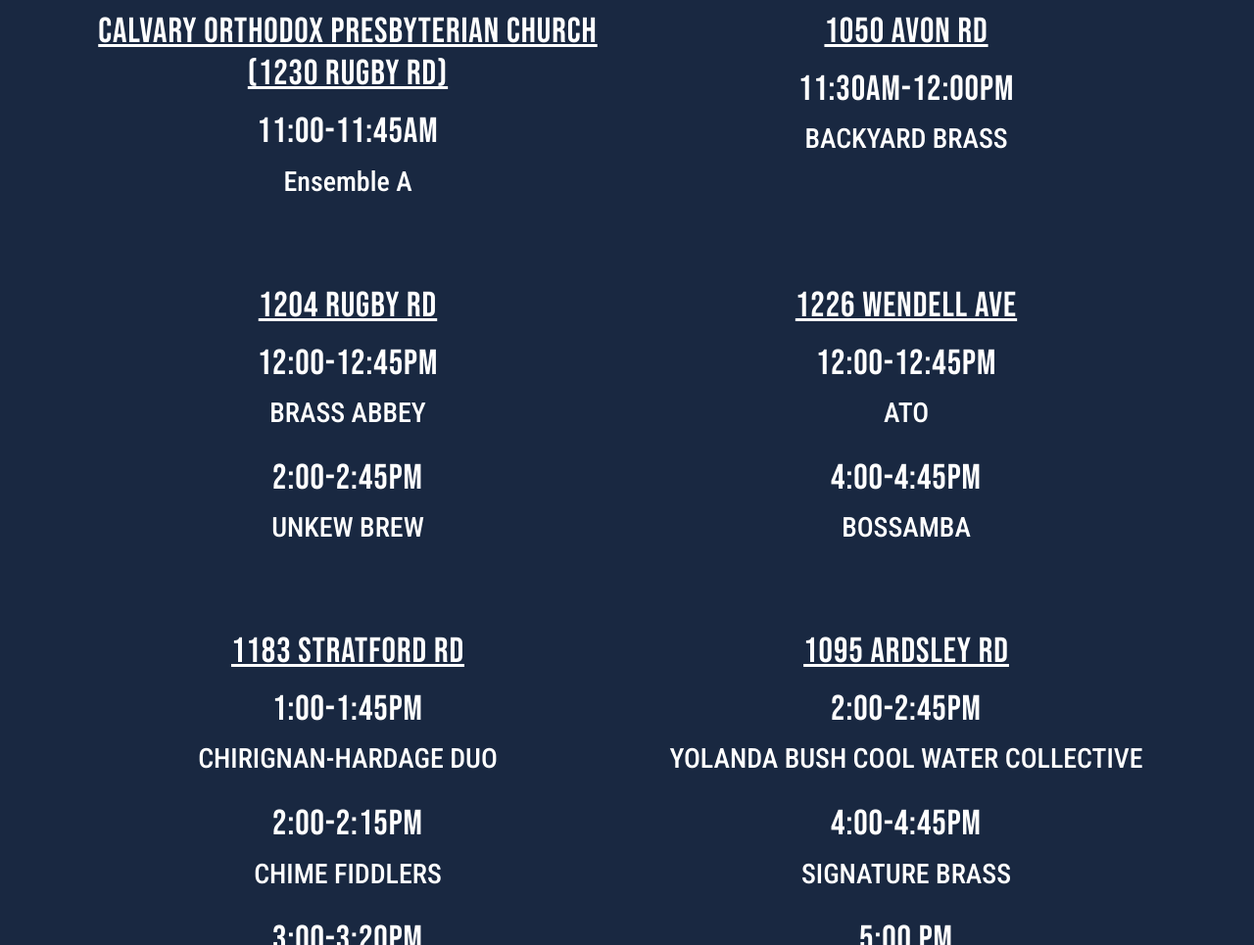
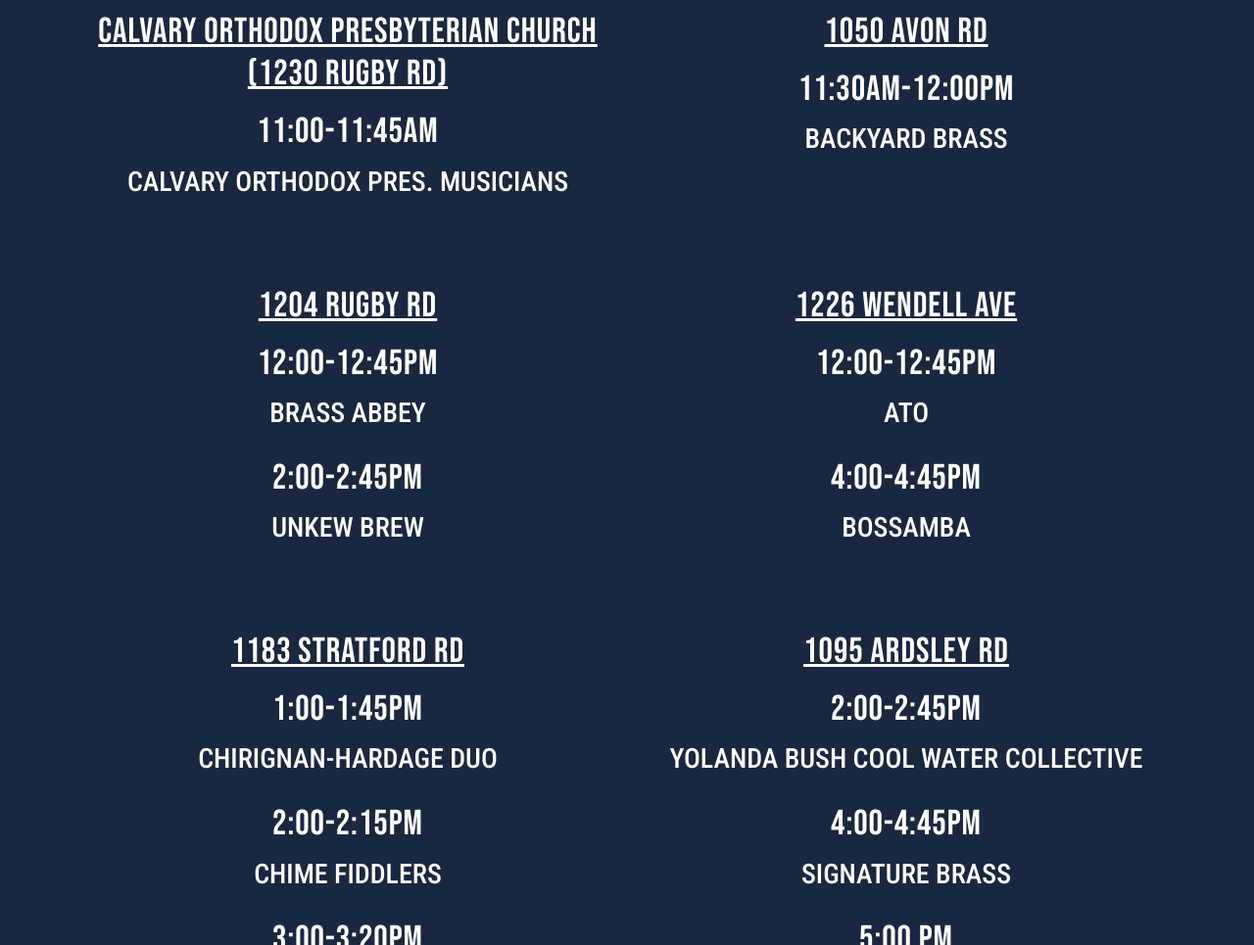
Before and after one commit to natef2000/SchenectadyPorchfest, a plain HTML site: page index.html in a window 1280 px wide. Shown: the part 1316-2281 px from the top of the page at 98% size. Drawn offline with nearby package versions, Linux system fonts and the light colour scheme.

Commit message:
Update index.html

```diff
--- a/index.html
+++ b/index.html
@@ -182,7 +182,7 @@
 
 					<h3>11:00-11:45AM</h3>
 
-					<p>Ensemble A</p>
+					<p>CALVARY ORTHODOX PRES. MUSICIANS</p>
 
 				</div>
 
```
